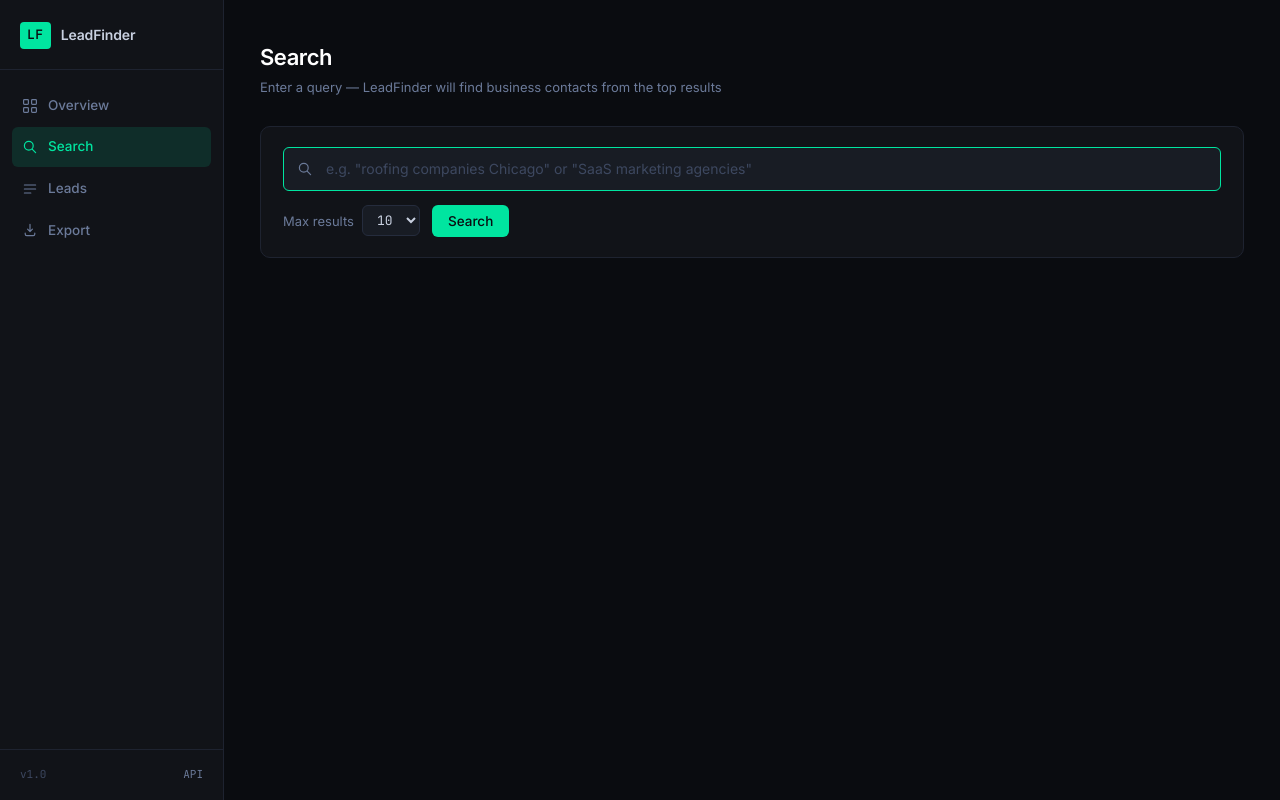
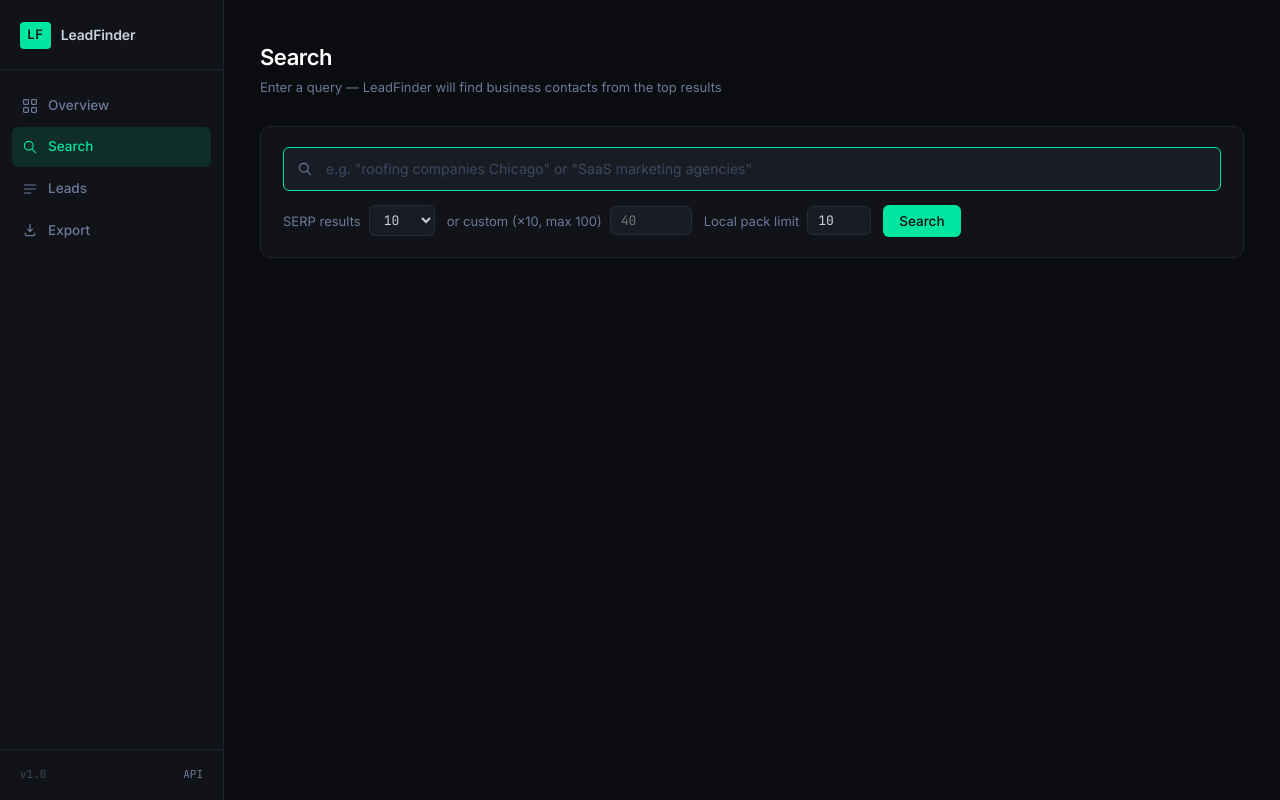
Before and after one commit to ohalix/leadfinder, a Flask app: page /search in a window 1280 px wide. Run offline with Flask 3, Linux system fonts and the light colour scheme.

Commit message:
feat + fix (added limits to data pulled by serp in local_packs): added limits to the data pulled from the local_packs endpoint in a single run, and added proper data parsing to ensure data integrity

```diff
--- a/app/serp/client.py
+++ b/app/serp/client.py
@@ -61,7 +61,7 @@
 
         return collected[:max_results]
 
-    def search_local_pack(self, query: str, location: str = "") -> List[dict]:
+    def search_local_pack(self, query: str, location: str = "", max_results: int = 10) -> List[dict]:
         """
         Calls the SerpAPI Google Local Pack endpoint (engine=google_local) and
         returns a list of structured business dicts ready for direct injection
@@ -111,6 +111,7 @@
         else:
             places = local.get("places", [])
         results = self._parse_local_places(places)
+        results = results[:max_results]
         logger.info(f"SerpAPI local pack: {len(results)} place(s) returned")
         return results
 
@@ -135,7 +136,6 @@
             raise SerpAPIError(f"SerpAPI request failed: {exc}") from exc
 
         data = resp.json()
-
         if "error" in data:
             raise SerpAPIError(f"SerpAPI returned error: {data['error']}")
 
--- a/app/templates/search.html
+++ b/app/templates/search.html
@@ -28,13 +28,40 @@
     </div>
     <div class="search-options">
       <label class="option-label">
-        Max results
+        SERP results
         <select id="max-results" class="select-sm">
-          <option value="5">5</option>
           <option value="10" selected>10</option>
           <option value="20">20</option>
           <option value="30">30</option>
+          <option value="50">50</option>
+          <option value="100">100</option>
         </select>
+      </label>
+      <label class="option-label">
+        or custom (×10, max 100)
+        <input
+          type="number"
+          id="max-results-custom"
+          class="select-sm"
+          placeholder="40"
+          min="10"
+          max="100"
+          step="10"
+          style="width:82px"
+        />
+      </label>
+      <label class="option-label">
+        Local pack limit
+        <input
+          type="number"
+          id="local-pack-max"
+          class="select-sm"
+          value="10"
+          min="1"
+          max="20"
+          step="1"
+          style="width:64px"
+        />
       </label>
       <button type="submit" id="search-btn" class="btn btn-primary" onclick="runSearch()">
         Search
@@ -78,9 +105,31 @@
 
 {% block scripts %}
 <script>
+// Snap a number to the nearest multiple of step, clamped to [min, max].
+function snapToMultiple(val, step, min, max) {
+  const snapped = Math.round(val / step) * step;
+  return Math.min(max, Math.max(min, snapped));
+}
+
 async function runSearch() {
   const query = document.getElementById('query-input').value.trim();
-  const maxResults = parseInt(document.getElementById('max-results').value, 10);
+
+  // Custom input overrides dropdown when it has a valid value
+  const customRaw = document.getElementById('max-results-custom').value.trim();
+  let maxResults;
+  if (customRaw !== '') {
+    const parsed = parseInt(customRaw, 10);
+    if (isNaN(parsed) || parsed < 10) {
+      showError('Custom result count must be at least 10.');
+      return;
+    }
+    maxResults = snapToMultiple(parsed, 10, 10, 100);
+  } else {
+    maxResults = parseInt(document.getElementById('max-results').value, 10);
+  }
+
+  const lpRaw = parseInt(document.getElementById('local-pack-max').value, 10);
+  const localPackMax = isNaN(lpRaw) ? 10 : Math.min(20, Math.max(1, lpRaw));
 
   if (!query) {
     document.getElementById('query-input').focus();
@@ -100,7 +149,7 @@
     const resp = await fetch('/api/search', {
       method: 'POST',
       headers: { 'Content-Type': 'application/json' },
-      body: JSON.stringify({ query, max_results: maxResults })
+      body: JSON.stringify({ query, max_results: maxResults, local_pack_max_results: localPackMax })
     });
 
     const data = await resp.json();
@@ -138,6 +187,8 @@
     <div class="summary-item"><div class="summary-val mono muted">${s.pages_skipped ?? '—'}</div><div class="summary-key">Skipped</div></div>
     <div class="summary-item"><div class="summary-val mono warn">${s.pages_failed ?? '—'}</div><div class="summary-key">Failed</div></div>
     <div class="summary-item"><div class="summary-val mono muted">${s.skipped_denylisted ?? '—'}</div><div class="summary-key">Denylisted</div></div>
+    <div class="summary-item"><div class="summary-val mono accent">${s.local_pack_phones ?? '—'}</div><div class="summary-key">Local pack phones</div></div>
+    <div class="summary-item"><div class="summary-val mono">${s.local_pack_pages_scraped ?? '—'}</div><div class="summary-key">Local pack scraped</div></div>
   `;
 
   // Lead count
```
Also changed, not shown: app/api/routes.py (+15 -4 lines), app/services/search_service.py (+68 -17 lines).
